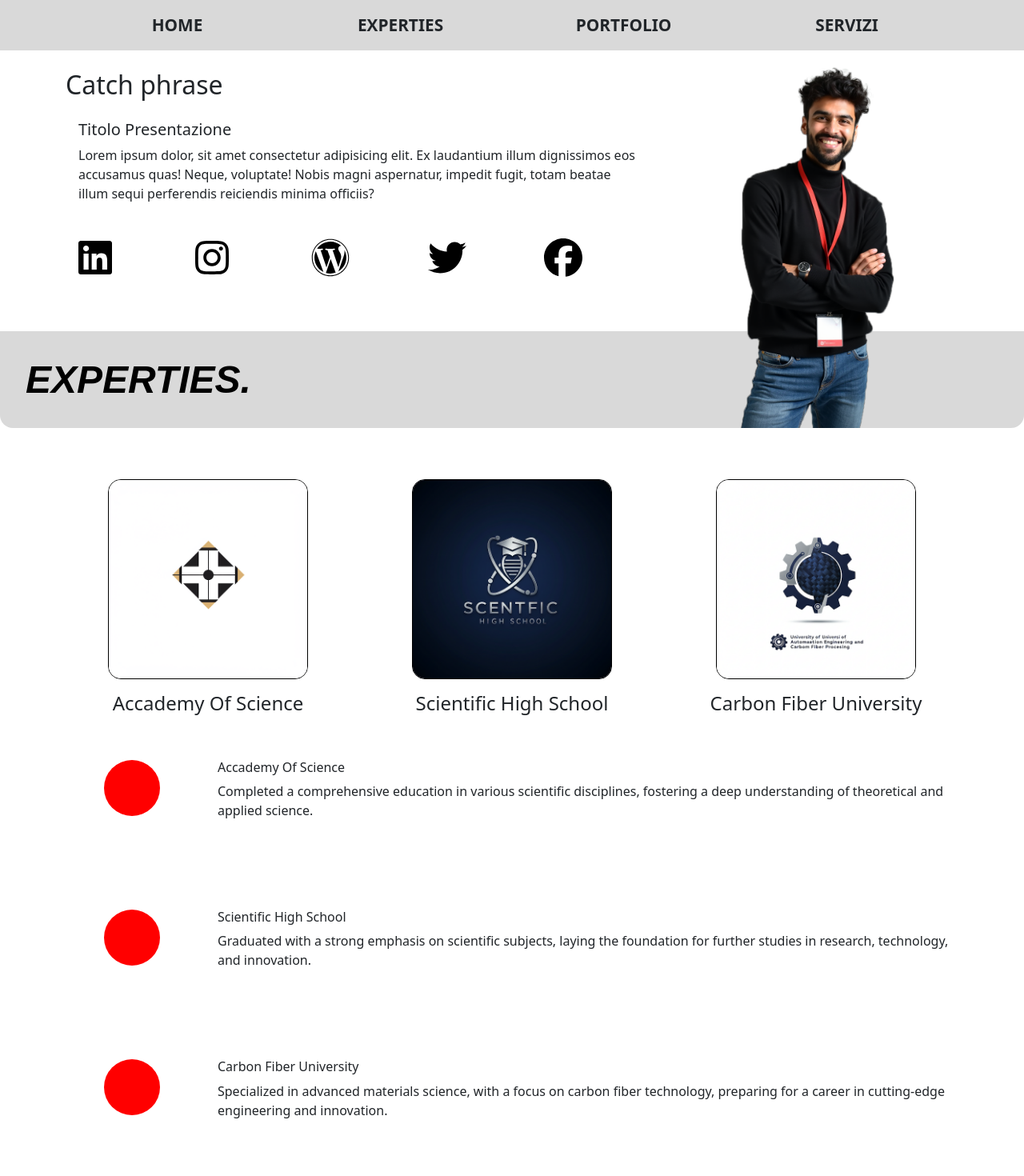
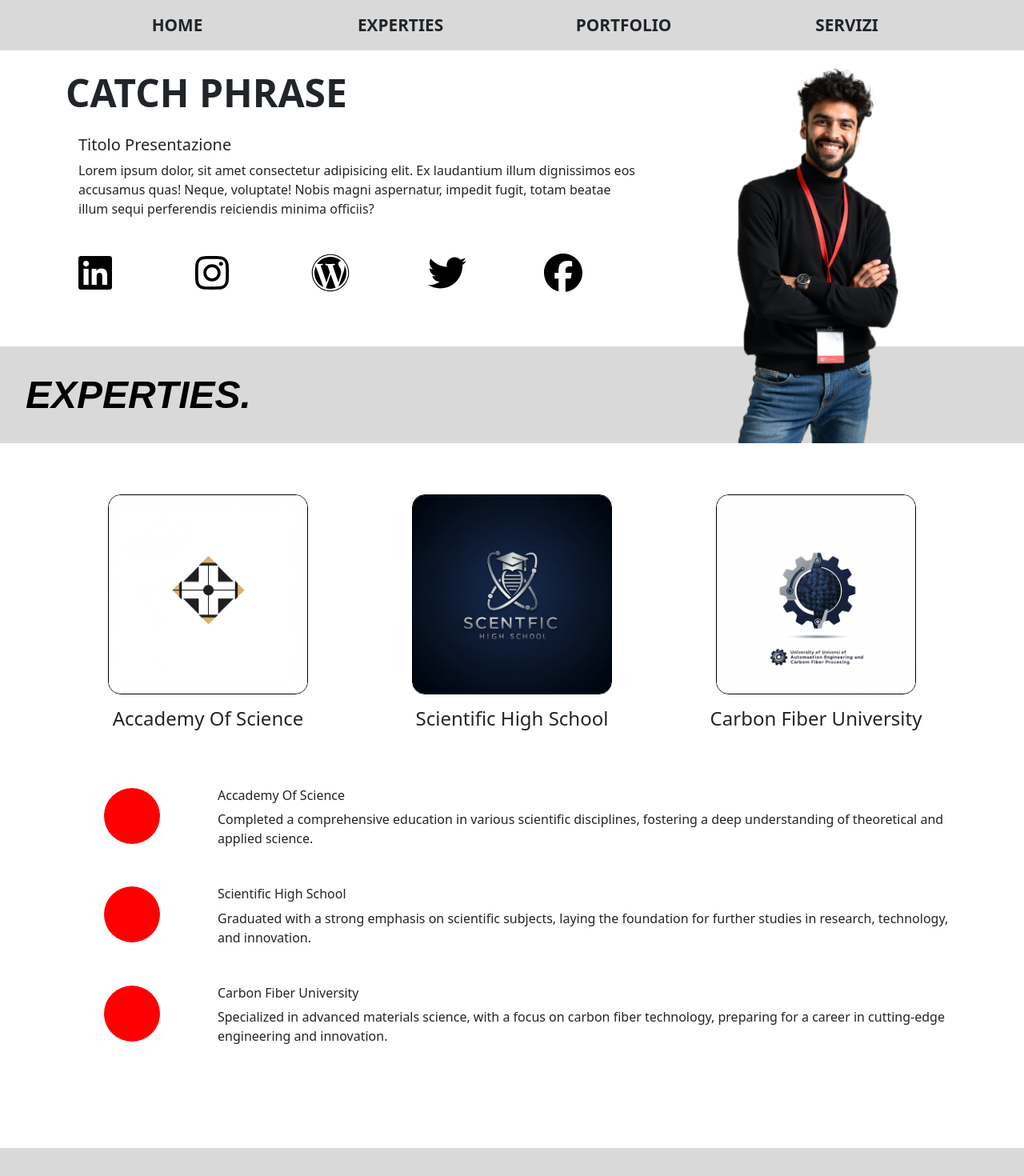
Before and after one commit to Giunta-Giovanni/portfolio, a React (Vite) app: page / in a window 1280 px wide. Shown: the top 1470 px of the page at 80% size. Built offline with nearby package versions, Linux system fonts and the light colour scheme.

Commit message:
refactor: update padding in ExpertiseCard and adjust border-radius in Main.module.css; add uppercase styling for catch_phrase

```diff
--- a/src/components/Main.module.css
+++ b/src/components/Main.module.css
@@ -3,7 +3,7 @@
     /* debug */
     /* height: 120px; */
     background-color: #d9d9d9;
-    border-radius: 0 0 1rem 1rem;
+    /* border-radius: 0 0 1rem 1rem; */
 
 
 }
@@ -24,6 +24,12 @@
     overflow-y: hidden;
 }
 
+.catch_phrase {
+    text-transform: uppercase;
+    font-weight: 600;
+    font-size: 3rem;
+}
+
 .box_presentation {
     padding: 1rem;
 }
@@ -38,11 +44,20 @@
     align-items: center;
     font-size: 3rem;
 
+
     /* debug */
     /* width: 80px;
     height: 80px; */
     /* background-color: grey;
     border-radius: 1rem; */
+}
+
+.channel a {
+    transition: color 0.3s ease;
+}
+
+.channel:hover a {
+    color: #000000c0;
 }
 
 .profile {
@@ -79,7 +94,9 @@
 }
 
 
-.container_training {}
+.container_training {
+    margin: 3rem 0;
+}
 
 .circle {
     width: 70px;
--- a/src/components/main_component/ExpertiseCard.jsx
+++ b/src/components/main_component/ExpertiseCard.jsx
@@ -2,7 +2,7 @@ import style from "../Main.module.css";
 
 export default function ExpertiseCard({ item }) {
     return (
-        <div className="row py-5">
+        <div className="row py-3">
             {/* colonna con cerchio */}
             <div className="col-3 col-md-2 p-0 ">
                 <div className={style.circle}></div>
```
